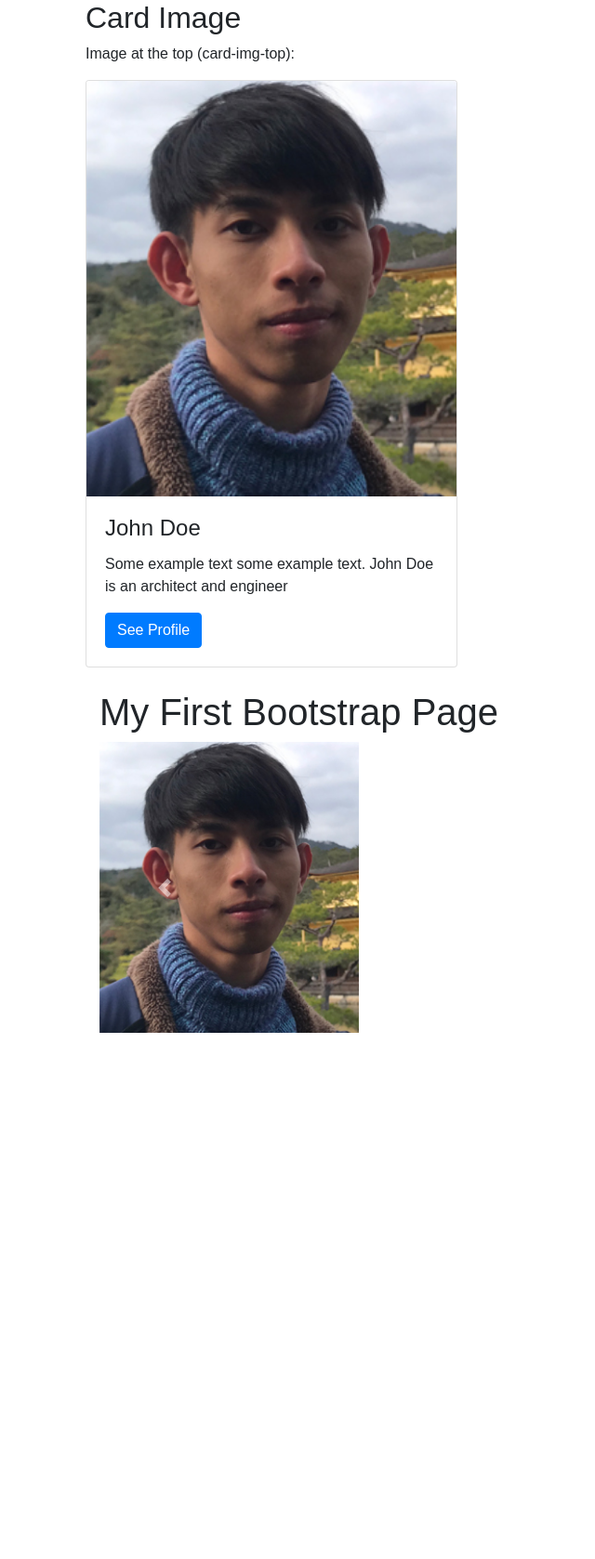
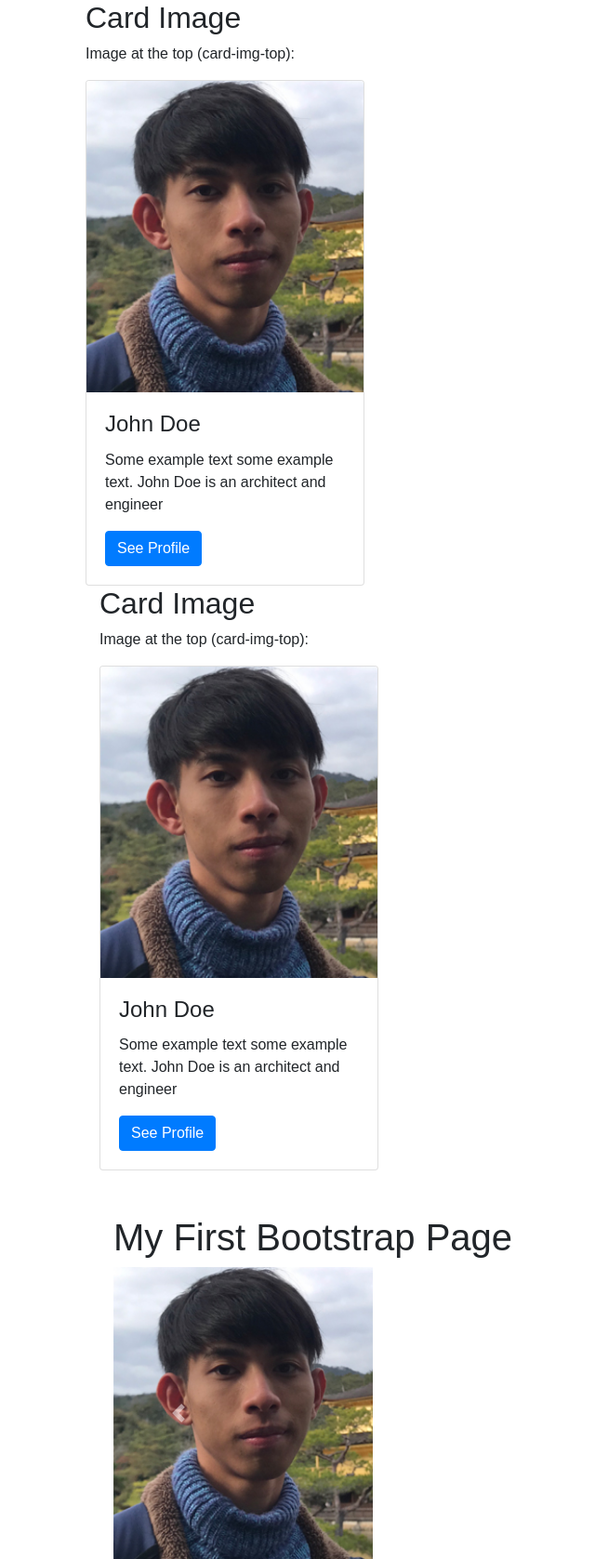
Before and after one commit to pondbiggy/HovercraftNew, a PHP site: page / in a window 1280 px wide. Shown: the part 450-2127 px from the top of the page at 93% size, without its empty margins (83-723 px from the left). Before the commit the page ends 1561 px from the top, so only its background shows below. Run offline with PHP 8.4, Linux system fonts and the light colour scheme.

Commit message:
Add files via upload

```diff
--- a/index.php
+++ b/index.php
@@ -40,7 +40,7 @@
 <div class="container">
   <h2>Card Image</h2>
   <p>Image at the top (card-img-top):</p>
-  <div class="card" style="width:400px">
+  <div class="card" style="width:300px">
     <img class="card-img-top" src="p11.jpg" alt="Card image" style="width:100%">
     <div class="card-body">
       <h4 class="card-title">John Doe</h4>
@@ -48,6 +48,18 @@
       <a href="#" class="btn btn-primary">See Profile</a>
     </div>
   </div>
+  <div class="container">
+  <h2>Card Image</h2>
+  <p>Image at the top (card-img-top):</p>
+  <div class="card" style="width:300px">
+    <img class="card-img-top" src="p11.jpg" alt="Card image" style="width:100%">
+    <div class="card-body">
+      <h4 class="card-title">John Doe</h4>
+      <p class="card-text">Some example text some example text. John Doe is an architect and engineer</p>
+      <a href="#" class="btn btn-primary">See Profile</a>
+    </div>
+  </div>
+  <br>
   <br>
 
 <div class="container">
@@ -58,6 +70,7 @@
             <li data-target="#demo" data-slide-to="0" class="active"></li>
             <li data-target="#demo" data-slide-to="1"></li>
             <li data-target="#demo" data-slide-to="2"></li>
+            <li data-target="#demo" data-slide-to="3"></li>
         </ul>
         <div class="carousel-inner">
             <div class="carousel-item active">
```
